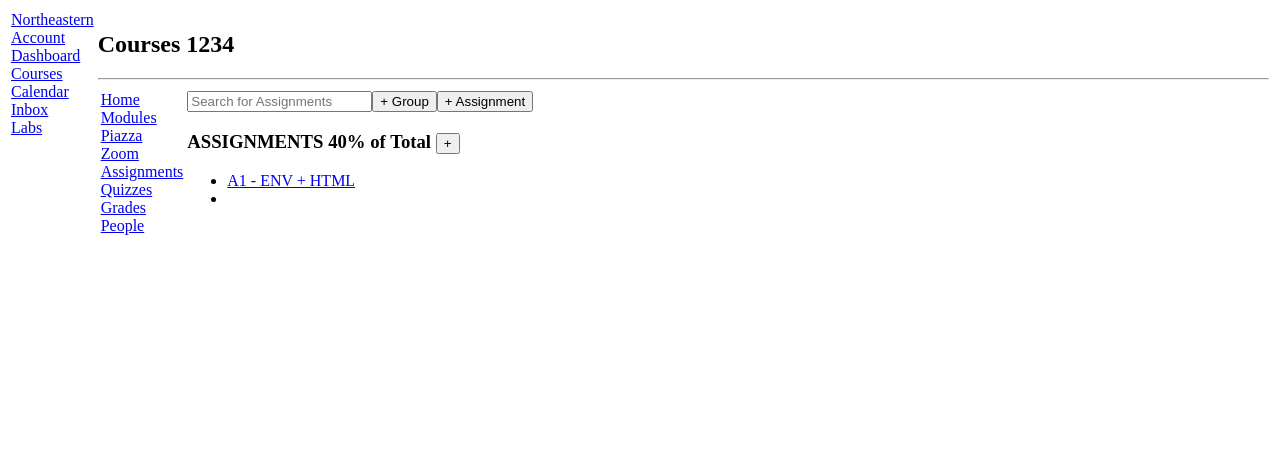
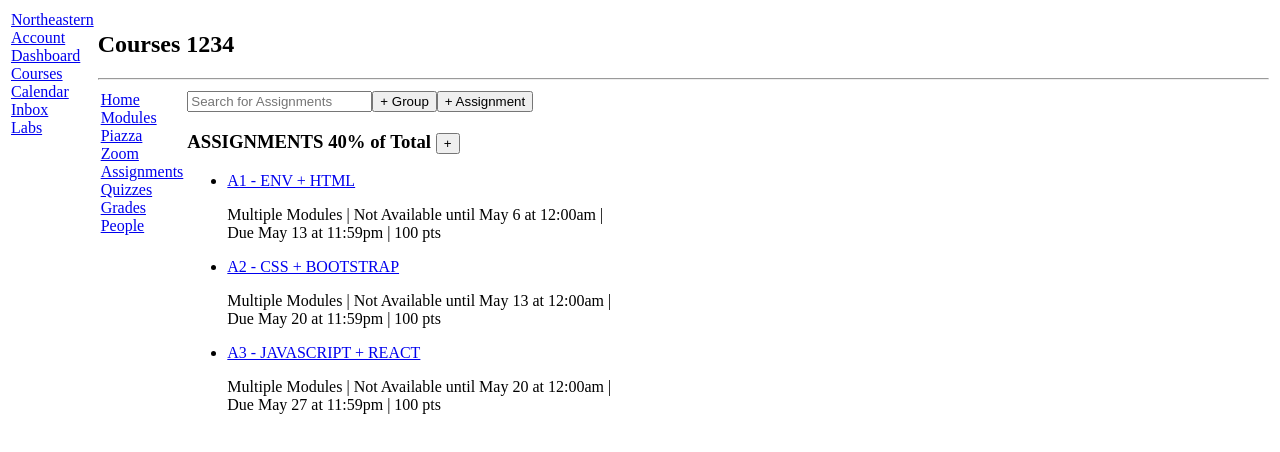
Before and after one commit to ThomasRoch18/kanbaz-next-js, a Next.js app: page /Courses/1234/Assignments in a window 1280 px wide. Shown: the top 452 px of the page. Built offline with nearby package versions, Linux system fonts and the light colour scheme.

Commit message:
added quizzes, piazza, and zoom template pages

```diff
--- a/app/(Kambaz)/Courses/[cid]/Assignments/page.tsx
+++ b/app/(Kambaz)/Courses/[cid]/Assignments/page.tsx
@@ -13,10 +13,20 @@ export default function Assignments() {
           <Link href="/Courses/1234/Assignments/123"
              className="wd-assignment-link" >
             A1 - ENV + HTML
-          </Link> </li>
+          </Link><br /><p> Multiple Modules | Not Available until May 6 at 12:00am | <br /> Due May 13 at 11:59pm | 100 pts
+            </p> </li>
         <li className="wd-assignment-list-item">
-          {/* Complete On Your Own */}
-        </li>
+          <Link href="/Courses/1234/Assignments/123"
+             className="wd-assignment-link" >
+            A2 - CSS + BOOTSTRAP
+          </Link><br /><p> Multiple Modules | Not Available until May 13 at 12:00am | <br /> Due May 20 at 11:59pm | 100 pts
+            </p> </li>
+        <li className="wd-assignment-list-item">
+          <Link href="/Courses/1234/Assignments/123"
+             className="wd-assignment-link" >
+            A3 - JAVASCRIPT + REACT
+          </Link><br /><p> Multiple Modules | Not Available until May 20 at 12:00am | <br /> Due May 27 at 11:59pm | 100 pts
+            </p> </li>
       </ul>
     </div>
 );}
--- /dev/null
+++ b/app/(Kambaz)/Courses/[cid]/Piazza/page.tsx
@@ -0,0 +1,6 @@
+export default function Lab2() {
+  return (
+    <div>
+      <h2>Piazza</h2>
+    </div>
+);}
--- /dev/null
+++ b/app/(Kambaz)/Courses/[cid]/Quizzes/page.tsx
@@ -0,0 +1,6 @@
+export default function Lab2() {
+  return (
+    <div>
+      <h2>Quizzes</h2>
+    </div>
+);}
--- /dev/null
+++ b/app/(Kambaz)/Courses/[cid]/Zoom/page.tsx
@@ -0,0 +1,6 @@
+export default function Lab2() {
+  return (
+    <div>
+      <h2>Zoom</h2>
+    </div>
+);}
```
